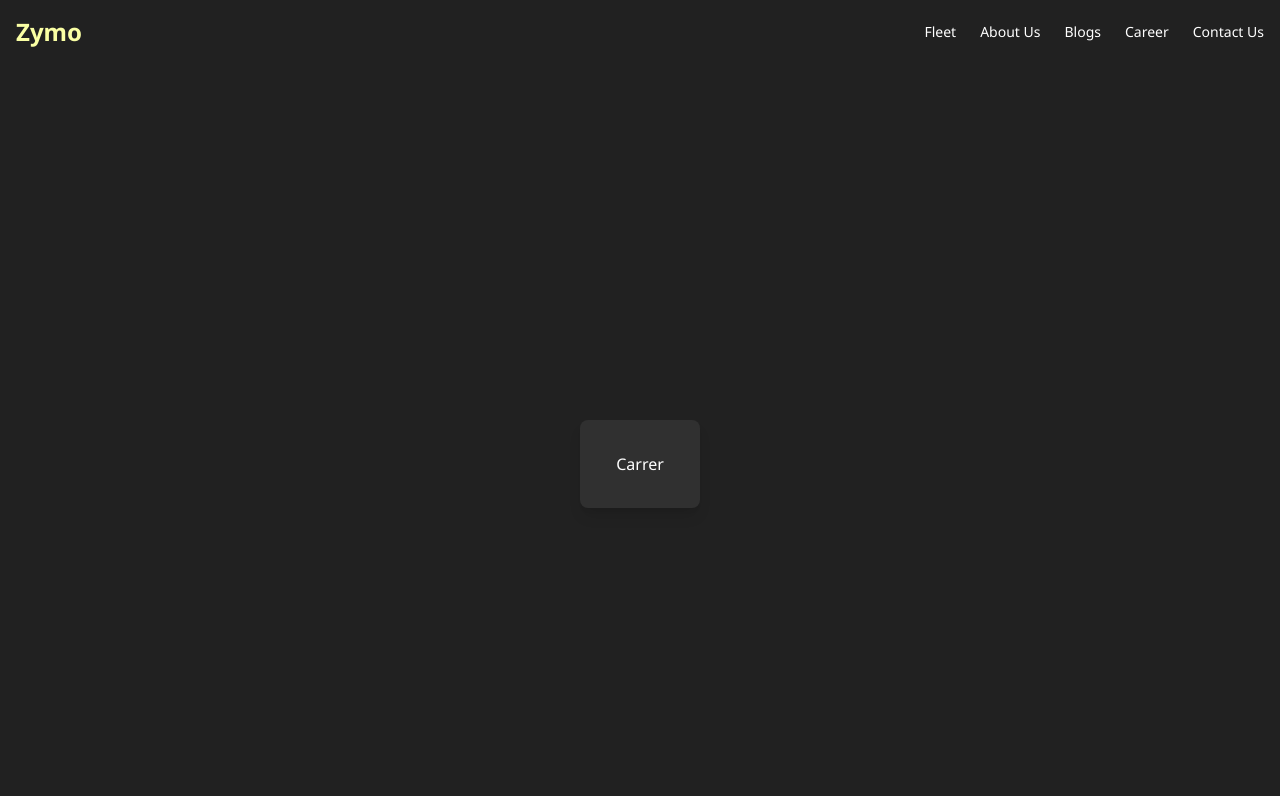
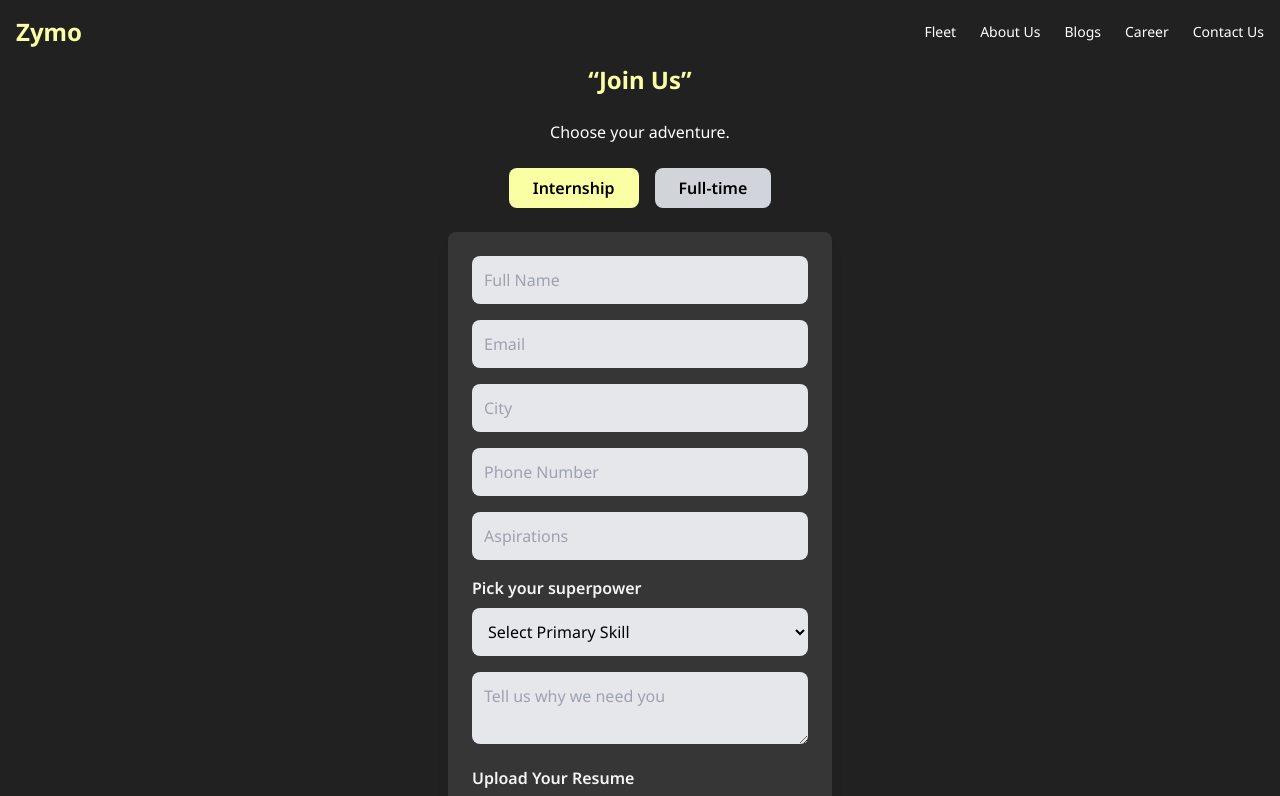
Before and after one commit to Mevin-JR/Zymo-Web, a React (Vite) app: page /career in a window 1280 px wide. Shown: the top 796 px of the page. Built offline with nearby package versions, Linux system fonts and the light colour scheme; no server answers.

Commit message:
Career Backend done

```diff
--- a/src/App.jsx
+++ b/src/App.jsx
@@ -12,12 +12,12 @@ import ConfirmPage from "./components/ConfirmPage";
 import Details from "./screens/Details";
 import AboutUs from "./pages/AboutUs";
 import ContactUs from "./pages/ContactUs";
-import Career from "./pages/Career";
 import ScrollToTop from "./components/ScrollToTop";
 import Blog from "./pages/Blog";
 import PrivacyPolicy from "./pages/PrivacyPolicy";
 import TermsofService from "./pages/TermsofService";
 import CancellationPolicy from "./pages/CancellationPolicy";
+import CareerForm from "./pages/Career";
 
 const App = () => {
     return (
@@ -53,7 +53,7 @@ const App = () => {
                     {/* Contact Us */}
                     <Route path="/contact-us" element={<ContactUs />} />
                     {/* Carrer */}
-                    <Route path="/career" element={<Career />} />
+                    <Route path="/career" element={<CareerForm />} />
                     {/* Blogs  */}
                     <Route path="/blogs" element={<Blog />} />
                     <Route path="/privacypolicy" element={<PrivacyPolicy />} />
--- a/src/pages/Career.jsx
+++ b/src/pages/Career.jsx
@@ -1,19 +1,135 @@
-import React from "react";
+import { useState } from "react";
+import { collection, addDoc } from "firebase/firestore";
+import { ref, uploadBytes, getDownloadURL } from "firebase/storage";
+import { db, storage } from "../utils/firebase";
+
 import NavBar from "../components/NavBar";
 import Footer from "../components/Footer";
 
-const Career = () => {
+const CareerForm = () => {
+    const [selectedType, setSelectedType] = useState("Internship");
+    const [formData, setFormData] = useState({
+        fullName: "",
+        email: "",
+        city: "",
+        phoneNumber: "",
+        aspirations: "",
+        primarySkill: "",
+        skillsDescription: "",
+        resume: null,
+        expectedStipend: "",
+    });
+    const [showPopup, setShowPopup] = useState(false);
+
+    const handleChange = (e) => {
+        const { name, value } = e.target;
+        setFormData({ ...formData, [name]: value });
+    };
+
+    const handleFileChange = (e) => {
+        setFormData({ ...formData, resume: e.target.files[0] });
+    };
+
+    const handleSubmit = async (e) => {
+        e.preventDefault();
+
+        if (!formData.fullName || !formData.email || !formData.city || !formData.phoneNumber || !formData.aspirations || !formData.primarySkill || !formData.skillsDescription || !formData.resume || !formData.expectedStipend) {
+            alert("All fields are required!");
+            return;
+        }
+
+        try {
+            let resumeURL = "";
+            if (formData.resume) {
+                const resumeRef = ref(storage, `resumes/${formData.email}-${Date.now()}`);
+                await uploadBytes(resumeRef, formData.resume);
+                resumeURL = await getDownloadURL(resumeRef);
+            }
+            await addDoc(collection(db, "careerApplications"), {
+                ...formData,
+                resume: resumeURL,
+                jobType: selectedType,
+                timestamp: new Date()
+            });
+            setFormData({
+                fullName: "",
+                email: "",
+                city: "",
+                phoneNumber: "",
+                aspirations: "",
+                primarySkill: "",
+                skillsDescription: "",
+                resume: null,
+                expectedStipend: "",
+            });
+            setShowPopup(true);
+            setTimeout(() => setShowPopup(false), 3000);
+
+            // Scroll to the top of the page after submission
+            window.scrollTo({ top: 0, behavior: "smooth" });
+        } catch (error) {
+            console.error("Error submitting application: ", error);
+            alert("Error submitting application. Please try again.");
+        }
+    };
+
     return (
         <>
             <NavBar />
-            <div className="flex justify-center items-center min-h-screen bg-[darkGrey2] text-white p-6">
-                <div className="max-w-4xl  bg-[#303030] rounded-lg shadow-lg p-8 px-9 ">
-                    Carrer
+            <div className="flex flex-col items-center justify-center min-h-screen bg-[darkGrey2] text-white relative">
+                {showPopup && (
+                    <div className="absolute top-10 bg-green-500 text-white p-3 rounded-lg shadow-lg">
+                        Your application has been submitted successfully!
+                    </div>
+                )}
+                <h1 className="text-2xl font-bold text-[#faffa4] mb-6">“Join Us”</h1>
+                <p className="text-gray-450 mb-6">Choose your adventure.</p>
+                <div className="flex space-x-4">
+                    <button
+                        className={`px-6 py-2 text-black font-semibold rounded-lg transition duration-300 ${selectedType === "Internship" ? "bg-[#faffa4]" : "bg-gray-300"}`}
+                        onClick={() => setSelectedType("Internship")}
+                    >
+                        Internship
+                    </button>
+                    <button
+                        className={`px-6 py-2 text-black font-semibold rounded-lg transition duration-300 ${selectedType === "Full-time" ? "bg-[#faffa4]" : "bg-gray-300"}`}
+                        onClick={() => setSelectedType("Full-time")}
+                    >
+                        Full-time
+                    </button>
                 </div>
+                <form onSubmit={handleSubmit} className="bg-[#363636] shadow-lg rounded-lg p-6 mt-6 w-96 text-black">
+                    <input type="text" name="fullName" value={formData.fullName} onChange={handleChange} placeholder="Full Name" className="w-full p-3 mb-4 bg-gray-200 rounded-lg" required />
+                    <input type="email" name="email" value={formData.email} onChange={handleChange} placeholder="Email" className="w-full p-3 mb-4 bg-gray-200 rounded-lg" required />
+                    <input type="text" name="city" value={formData.city} onChange={handleChange} placeholder="City" className="w-full p-3 mb-4 bg-gray-200 rounded-lg" required />
+                    <input type="tel" name="phoneNumber" value={formData.phoneNumber} onChange={handleChange} placeholder="Phone Number" className="w-full p-3 mb-4 bg-gray-200 rounded-lg" required />
+                    <input type="text" name="aspirations" value={formData.aspirations} onChange={handleChange} placeholder="Aspirations" className="w-full p-3 mb-4 bg-gray-200 rounded-lg" required />
+                    <label className="block font-semibold text-gray-100 mb-2">Pick your superpower</label>
+                    <select name="primarySkill" value={formData.primarySkill} onChange={handleChange} className="w-full p-3 mb-4 bg-gray-200 rounded-lg" required>
+                        <option value="">Select Primary Skill</option>
+                        <option value="Coding">Coding</option>
+                        <option value="Marketing">Marketing</option>
+                        <option value="Design">Design</option>
+                        <option value="Operations">Operations</option>
+                        <option value="Finance">Finance</option>
+                        <option value="HR">HR</option>
+                        <option value="Others">Others</option>
+                    </select>
+                    <textarea name="skillsDescription" value={formData.skillsDescription} onChange={handleChange} placeholder="Tell us why we need you" className="w-full p-3 mb-4 bg-gray-200 rounded-lg" required />
+                    <label className="block font-semibold text-gray-100 mb-2">Upload Your Resume</label>
+                    <input type="file" accept=".pdf,.doc,.docx" onChange={handleFileChange} className="w-full p-3 mb-4 bg-gray-200 rounded-lg cursor-pointer" required />
+                    <label className="block font-semibold text-gray-100 mb-2">Expected Stipend</label>
+                    <select name="expectedStipend" value={formData.expectedStipend} onChange={handleChange} className="w-full p-3 mb-4 bg-gray-200 rounded-lg" required>
+                        <option value="">Expected Stipend</option>
+                        <option value="Paid">Paid</option>
+                        <option value="Unpaid">Unpaid</option>
+                    </select>
+                    <button type="submit" className="w-full bg-[#faffa4] text-black py-3 rounded-lg font-semibold transition duration-300 hover:bg-[#faffa4]-700">Submit Application</button>
+                </form>
             </div>
             <Footer />
         </>
     );
 };
 
-export default Career;
+export default CareerForm;
--- a/src/utils/firebase.js
+++ b/src/utils/firebase.js
@@ -1,6 +1,7 @@
 import { initializeApp } from "firebase/app";
 import { getFirestore } from "firebase/firestore";
 import { getAuth } from "firebase/auth";
+import { getStorage } from "firebase/storage";
 
 // Production firebase credentials
 // TODO: Secure these
@@ -18,5 +19,6 @@ const firebaseConfig = {
 const app = initializeApp(firebaseConfig);
 const auth = getAuth(app);
 const db = getFirestore(app);
+const storage = getStorage(app); // Initialize storage
 
-export { db, auth };
+export { db, auth, storage };
```
Also changed, not shown: 1 other file (tests, documents, lock files or other folders).
